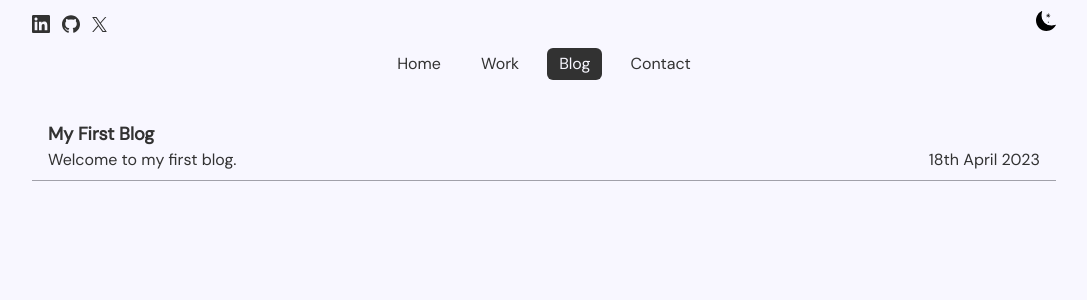
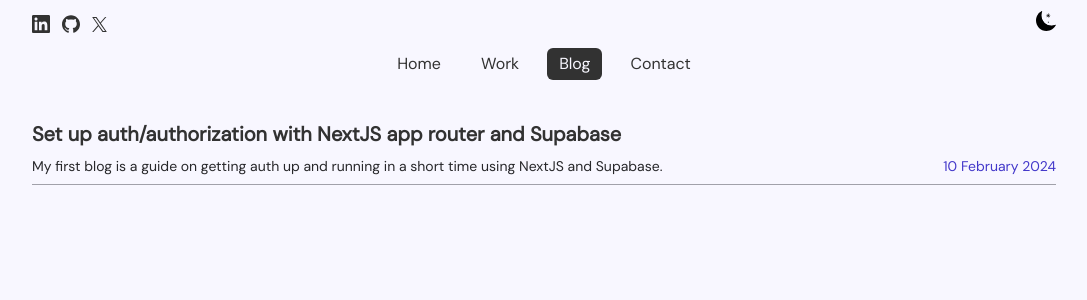
Before and after one commit to anargiris/Stylidis, a Next.js app: page /blog in a window 1280 px wide. Shown: the top 300 px of the page, without its empty margins (96-1183 px from the left). Built offline with nearby package versions, Linux system fonts and the light colour scheme.

Commit message:
fix deployment fail

```diff
--- a/app/blog/page.js
+++ b/app/blog/page.js
@@ -21,12 +21,16 @@ const Blog = async () => {
       <div>
         {blogs.map((blog) => (
           <Link href={"/blog/" + blog.slug} key={blog.slug}>
-            <div className="py-2 px-4 flex justify-between items-end gap-2 border-b border-zinc-400">
+            <div className="py-2  flex justify-between items-end gap-2 border-b border-zinc-400">
               <div>
-                <h3 className="text-lg font-bold">{blog.meta.title}</h3>
-                <p className="">{blog.meta.description}</p>
+                <h3 className="text-xl font-semibold mb-2">
+                  {blog.meta.title}
+                </h3>
+                <p className="text-sm text-zinc-800 dark:text-zinc-200">
+                  {blog.meta.description}
+                </p>
               </div>
-              <div className=" ">
+              <div className="text-sm text-indigo-700 dark:text-indigo-200">
                 <p>{blog.meta.date}</p>
               </div>
             </div>
--- a/app/page.js
+++ b/app/page.js
@@ -20,7 +20,7 @@ export default function Home() {
     >
       <section>
         <h1 className="text-2xl font-semibold mb-5">
-          Hey, I'm Anargyros. A web developer.
+          Hey, I&apos;m Anargyros. A web developer.
         </h1>
 
         <p className="mb-5 w-2/3  text-zinc-800 dark:text-zinc-100">
@@ -29,8 +29,8 @@ export default function Home() {
           trying to be the best possible person someone can work with.
         </p>
         <p className="mb-2.5 w-2/3  text-zinc-800 dark:text-zinc-100">
-          Instead of being a "jack of all trades", I decided to go all in
-          becoming proficient using the technologies I enjoy the most.
+          Instead of being a jack of all trades, I decided to go all in becoming
+          proficient using the technologies I enjoy the most.
         </p>
         <div>
           <p className="text-sm mb-2">Some of these technologies include:</p>
--- a/blog_posts/test_blog.mdx
+++ b/blog_posts/test_blog.mdx
@@ -1,7 +1,7 @@
 ---
-title: My First Blog
-date: "18th April 2023"
-description: Welcome to my first blog.
+title: Set up auth/authorization with NextJS app router and Supabase
+date: 10 February 2024
+description: My first blog is a guide on getting auth up and running in a short time using NextJS and Supabase.
 ---
 
 <img src="/blog_post_headers/1.jpg" className="w-full h-[400px] mb-5" />
```
